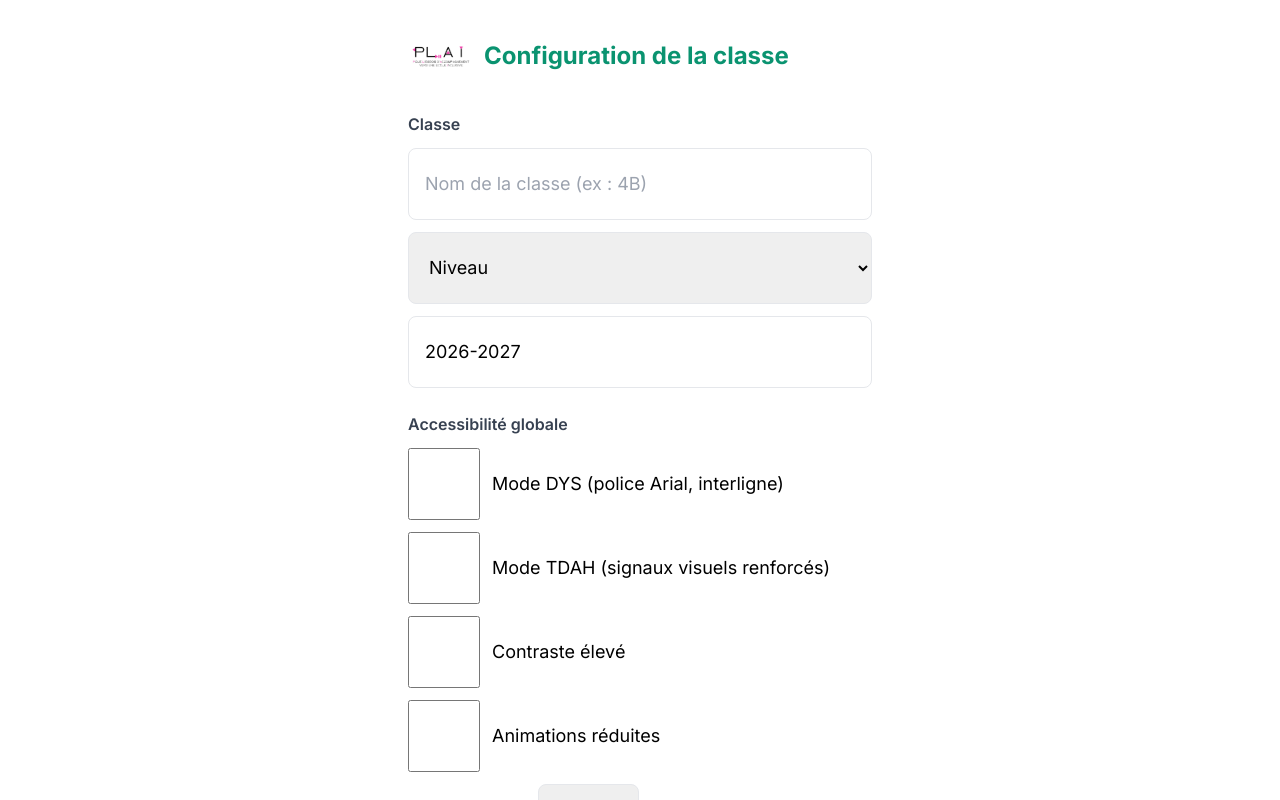
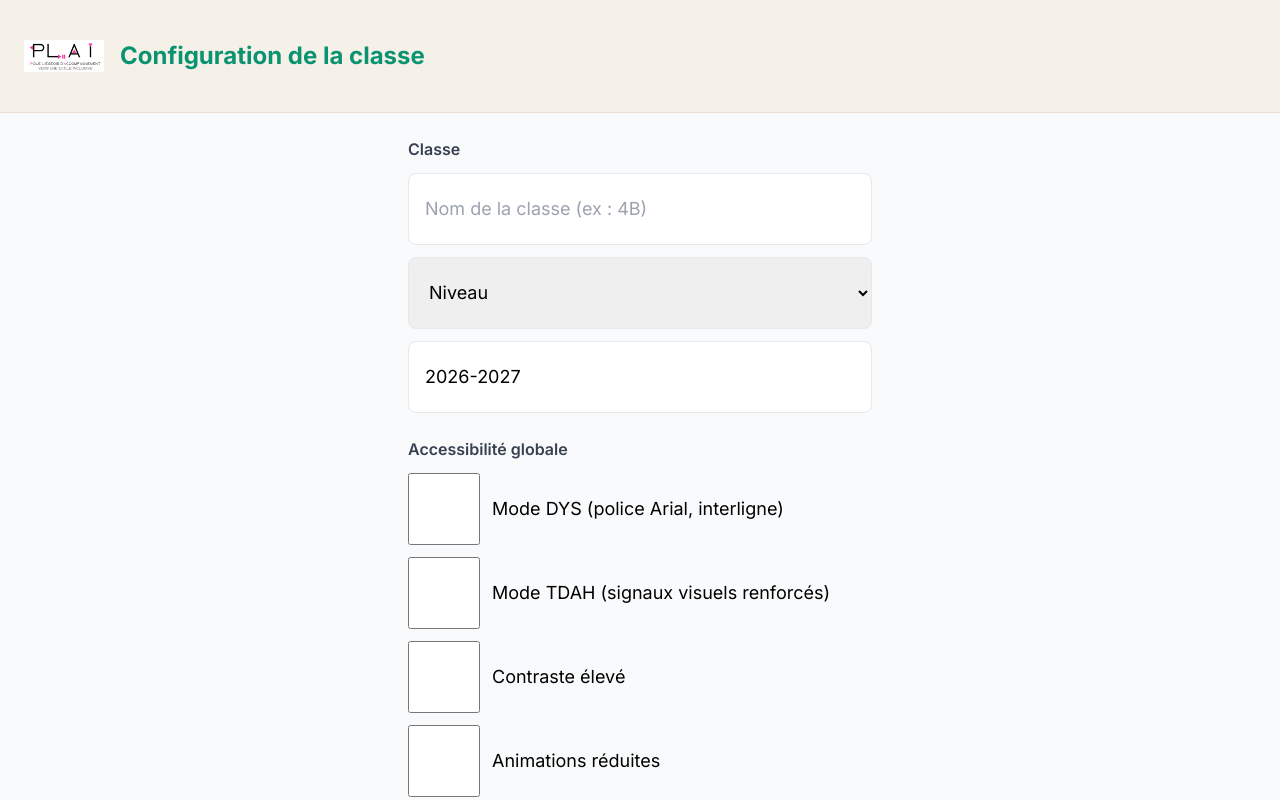
Before and after one commit to jfb4plai/UtilActif, a React (Vite) app: page / in a window 1280 px wide. Shown: the top 800 px of the page. Built offline with nearby package versions, Linux system fonts and the light colour scheme.

Commit message:
fix: header beige Claude.ai + logo 80px dans ClassSetup
Co-Authored-By: Claude Sonnet 4.6 <noreply@anthropic.com>

```diff
--- a/src/components/ClassSetup.jsx
+++ b/src/components/ClassSetup.jsx
@@ -57,11 +57,12 @@ export function ClassSetup({ onDone }) {
   }
 
   return (
-    <div className="max-w-lg mx-auto p-6 overflow-y-auto">
-      <div className="flex items-center gap-3 mb-6">
-        <img src="/plai-logo.jpg" alt="PLAI" className="h-16 w-16 object-contain" />
+    <div className="min-h-screen bg-gray-50">
+      <header className="w-full bg-[#f5f0e8] border-b border-[#e8dfd0] px-6 py-4 flex items-center gap-4 mb-6">
+        <img src="/plai-logo.jpg" alt="PLAI" style={{ height: '80px', width: '80px' }} className="object-contain" />
         <h1 className="text-2xl font-bold text-plai-teal">Configuration de la classe</h1>
-      </div>
+      </header>
+      <div className="max-w-lg mx-auto px-6 pb-6 overflow-y-auto">
 
       <form onSubmit={handleSubmit} className="space-y-6">
         <section className="space-y-3">
@@ -175,6 +176,7 @@ export function ClassSetup({ onDone }) {
           Réinitialiser la classe
         </button>
       </form>
+      </div>
     </div>
   )
 }
```
